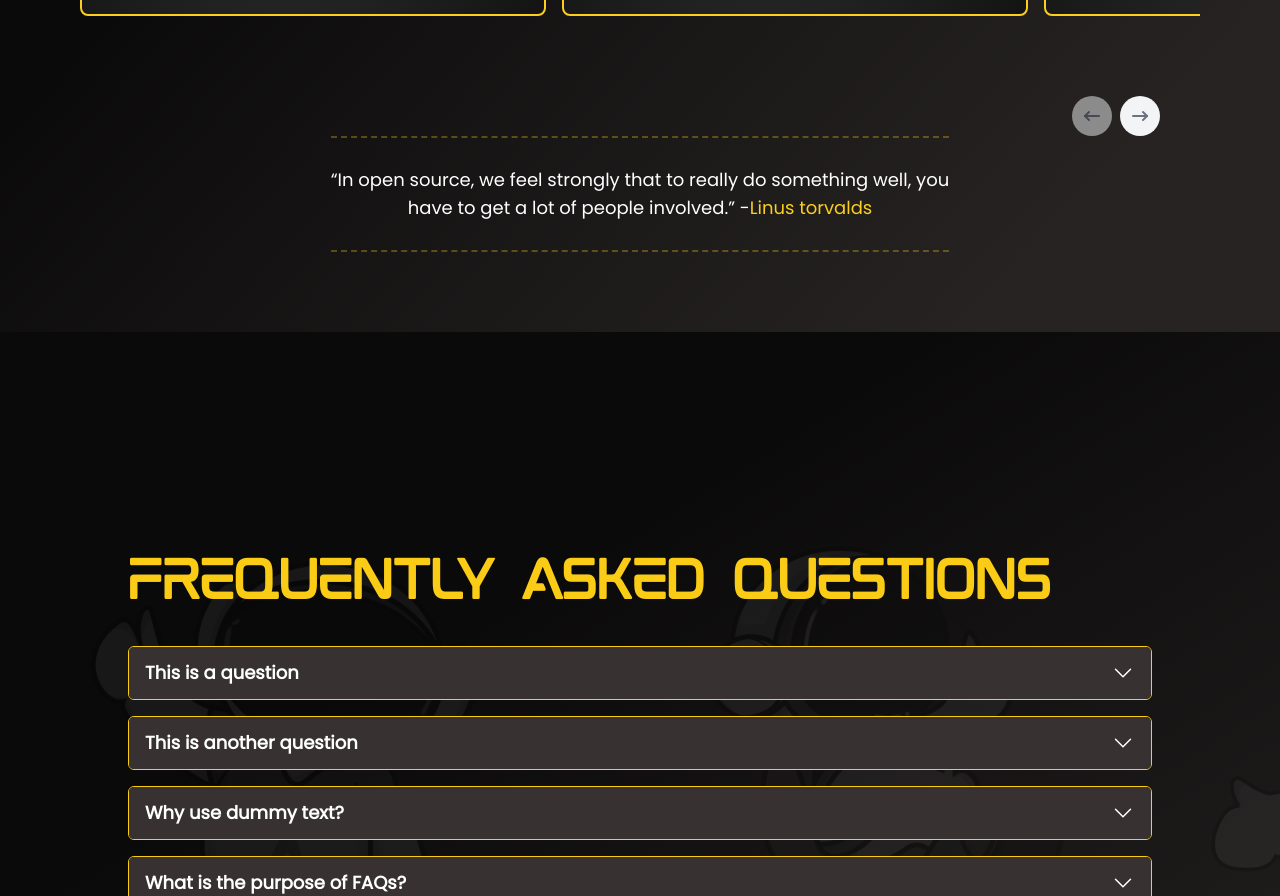
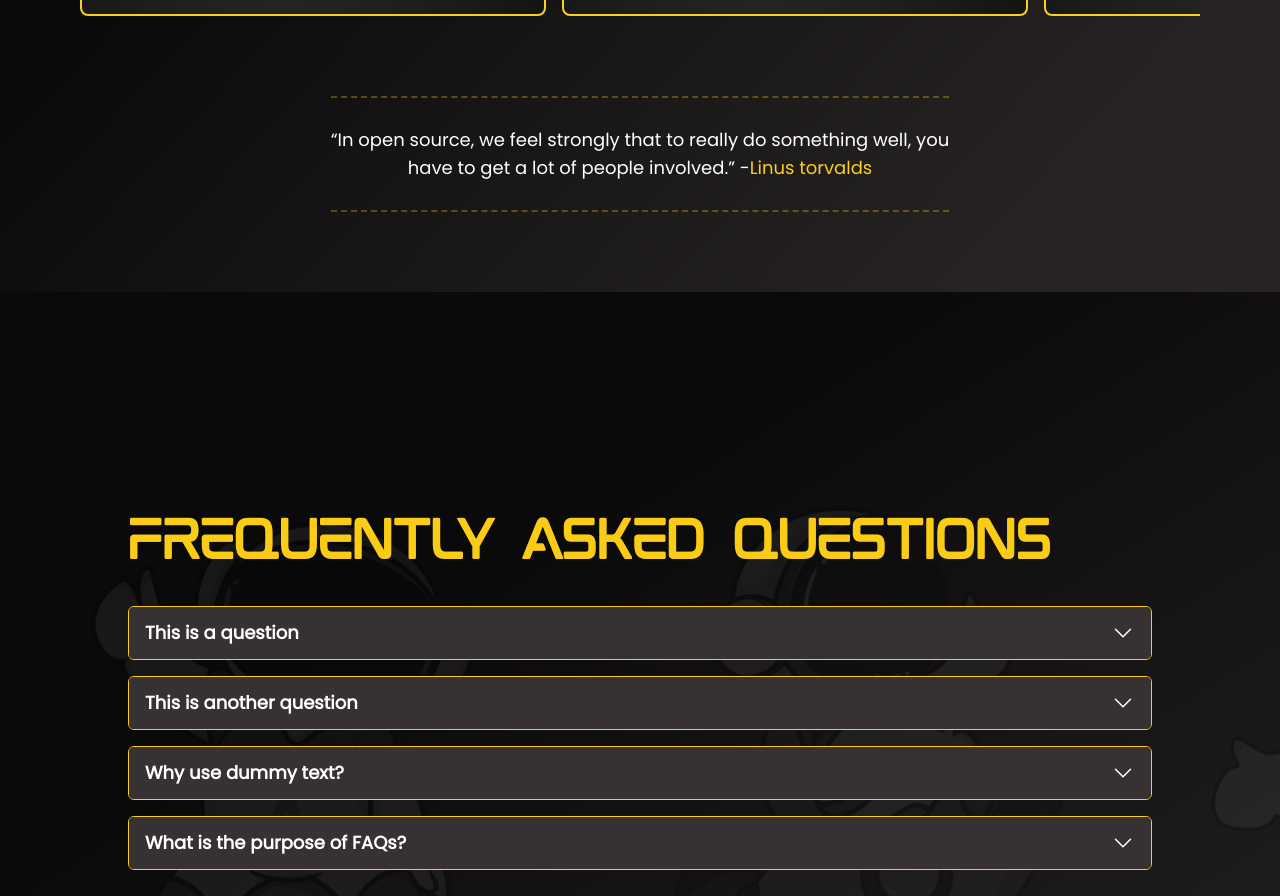
Before and after one commit to Resourcio2022/apertre2.0-frontend, a Next.js app: page / in a window 1280 px wide. Shown: the part 1284-2180 px from the top of the page. Built offline with nearby package versions, Linux system fonts and the light colour scheme.

Commit message:
registration done

```diff
--- a/src/components/registrationcarouselcard.tsx
+++ b/src/components/registrationcarouselcard.tsx
@@ -132,7 +132,7 @@ export const Carousel = ({ items, initialScroll = 0 }: CarouselProps) => {
             ))}
           </div>
         </div>
-        <div className="flex justify-end gap-2 mr-10">
+        {/* <div className="flex justify-end gap-2 mr-10">
           <button
             className="relative z-40 h-10 w-10 rounded-full bg-gray-100 flex items-center justify-center disabled:opacity-50"
             onClick={scrollLeft}
@@ -147,7 +147,7 @@ export const Carousel = ({ items, initialScroll = 0 }: CarouselProps) => {
           >
             <IconArrowNarrowRight className="h-6 w-6 text-gray-500" />
           </button>
-        </div>
+        </div> */}
       </div>
     </CarouselContext.Provider>
   );
```
